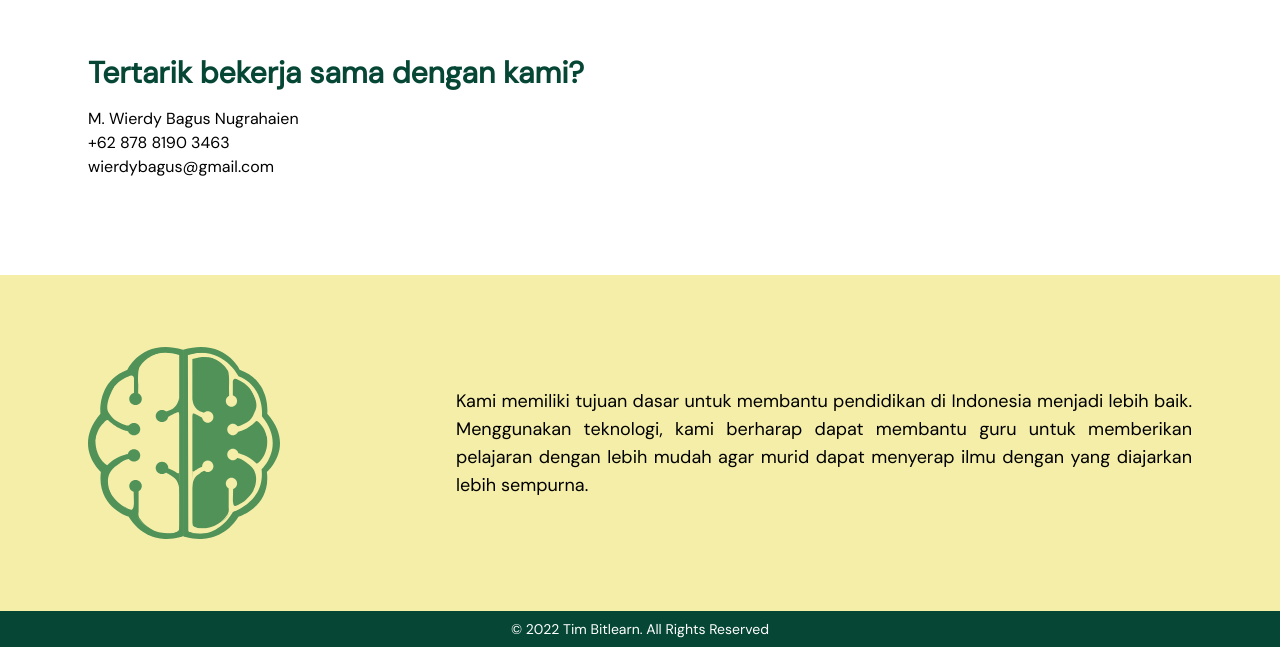
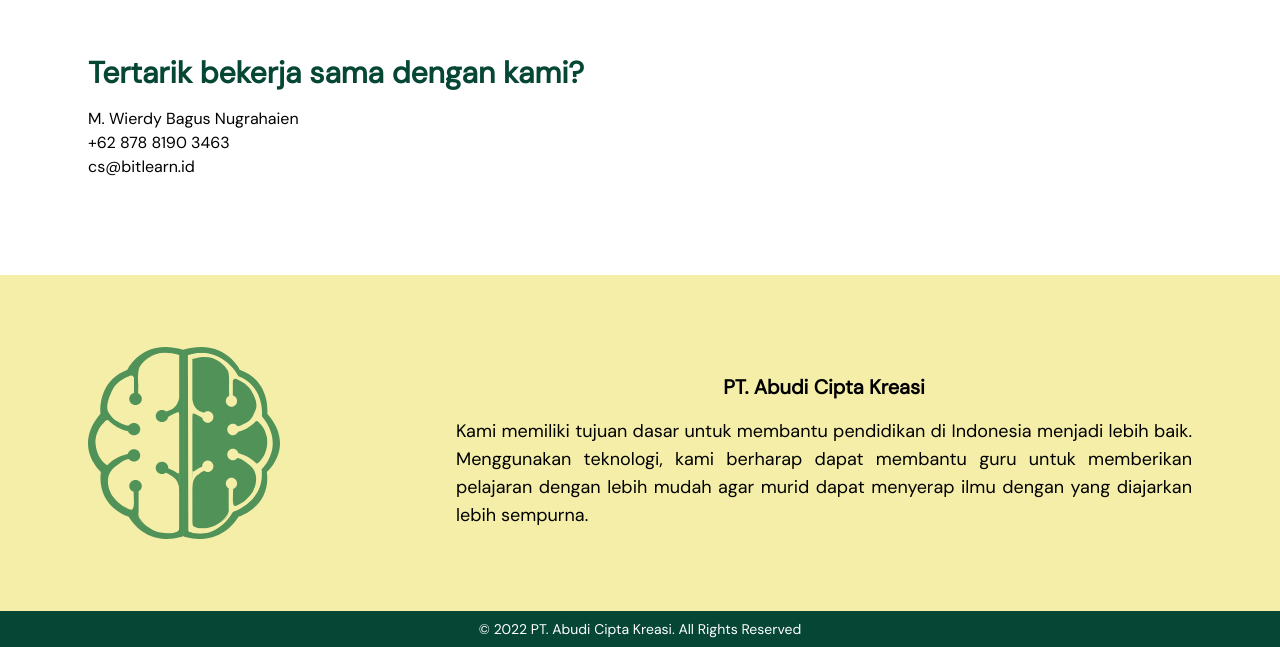
Before and after one commit to bitlearnindonesia/bitlearn, a Gatsby site: page / in a window 1280 px wide. Shown: the part 3094-3741 px from the top of the page. Built offline with nearby package versions, Linux system fonts and the light colour scheme; Gatsby itself is replaced by a stand-in of ours.

Commit message:
Change footer

```diff
--- a/src/components/Footer.js
+++ b/src/components/Footer.js
@@ -17,7 +17,7 @@
             <ul>
               <li>M. Wierdy Bagus Nugrahaien</li>
               <li>+62 878 8190 3463</li>
-              <li>wierdybagus@gmail.com</li>
+              <li>cs@bitlearn.id</li>
             </ul>
           </div>
             <div className="col-span-3">
@@ -44,12 +44,12 @@
           </ul>
           <img src={logo} className="col-span-2 w-36 sm:w-48 py-12 mx-auto sm:ml-0" alt="placeholder"/>
           <div className='col-span-2 sm:col-span-4' id='about'>
-            <div className="sm:hidden text-xl text-center font-bold py-4">Tentang Bitlearn</div>
+            <div className="sm text-xl text-center font-bold py-4">PT. Abudi Cipta Kreasi</div>
             <div className="text-lg text-justify">Kami memiliki tujuan dasar untuk membantu pendidikan di Indonesia menjadi lebih baik. Menggunakan teknologi, kami berharap dapat membantu guru untuk memberikan pelajaran dengan lebih mudah agar murid dapat menyerap ilmu dengan yang diajarkan lebih sempurna.</div>
           </div>
         </main>
       </div>
-      <div className="bg-primary text-white text-center text-sm py-2">© {new Date().getFullYear()} Tim Bitlearn. All Rights Reserved</div>
+      <div className="bg-primary text-white text-center text-sm py-2">© {new Date().getFullYear()} PT. Abudi Cipta Kreasi. All Rights Reserved</div>
     </body>
   )
 }
```
